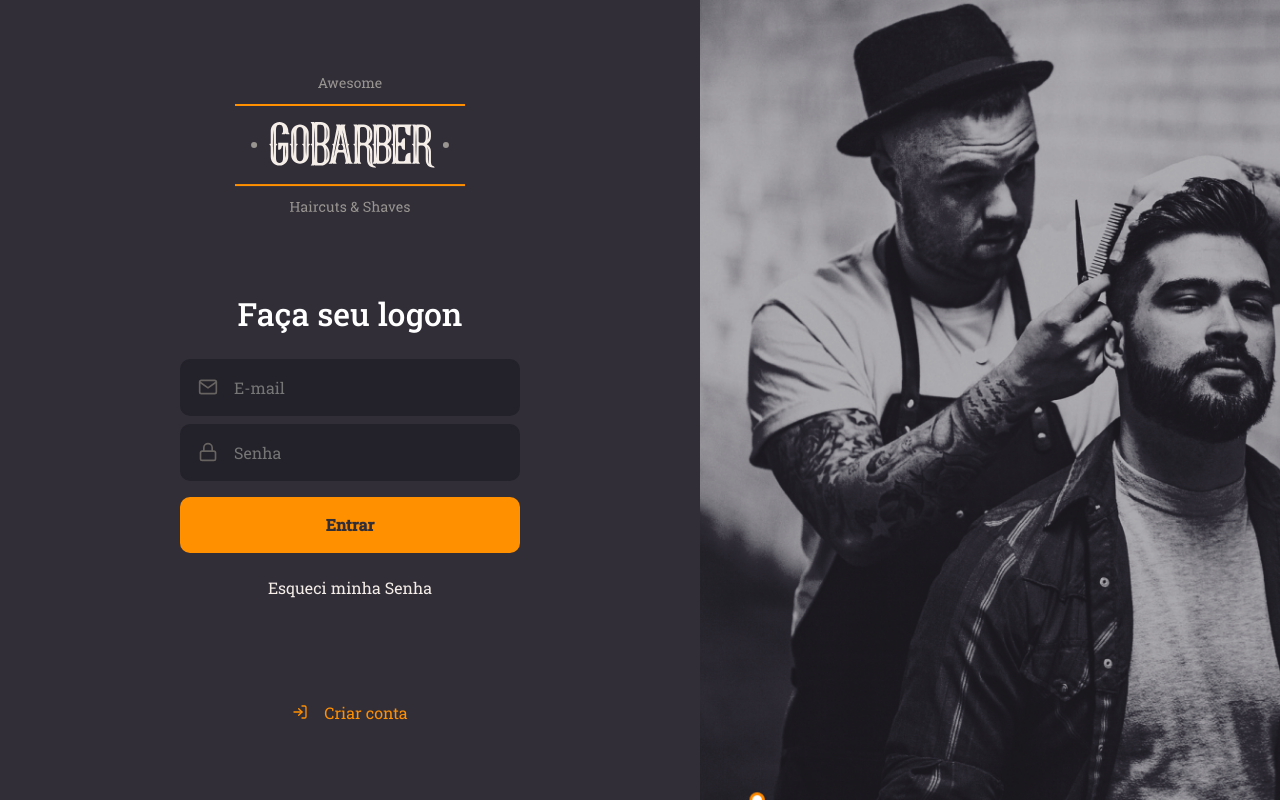
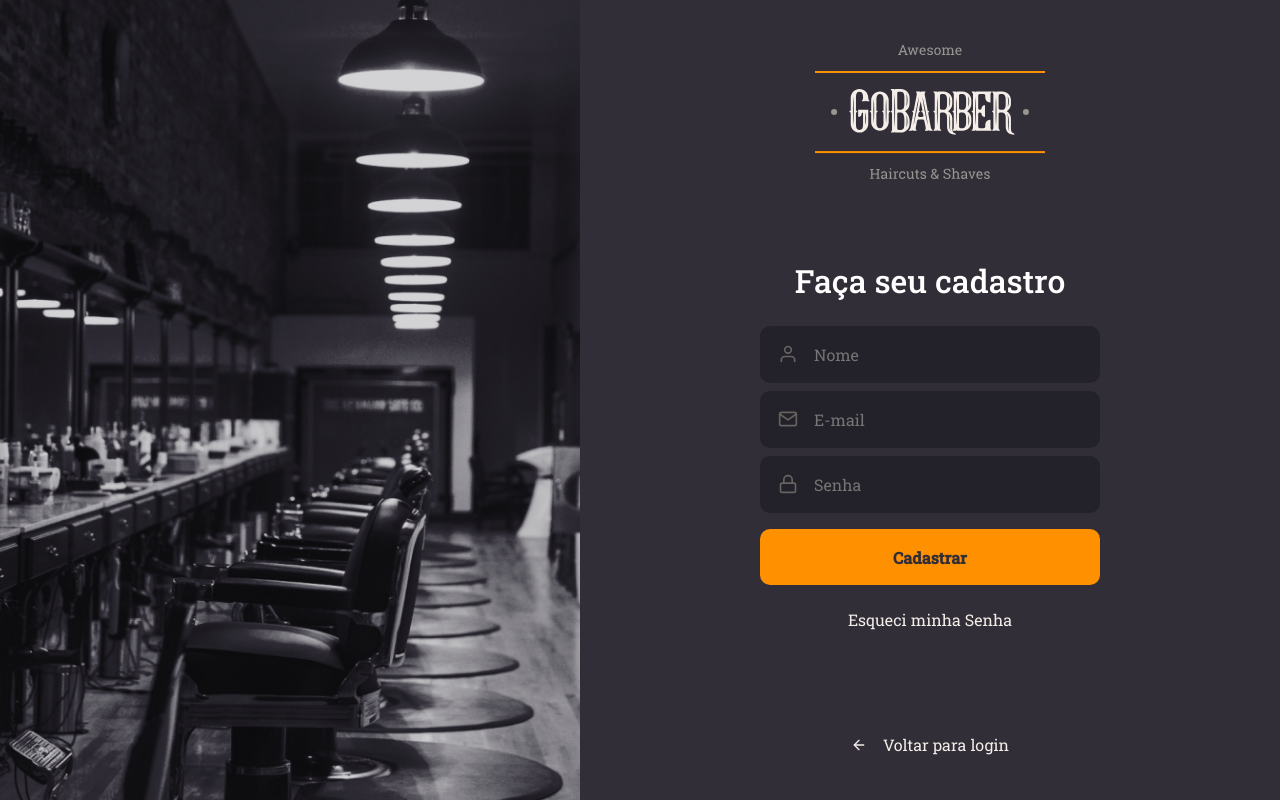
Before and after one commit to Cavalcantefilipe/goBarber-web, a React (Create React App) app: page /signup in a window 1280 px wide. Built offline with nearby package versions, Linux system fonts and the light colour scheme.

Commit message:
SignIn + SignUp + routes + history and private access

```diff
--- a/package.json
+++ b/package.json
@@ -12,6 +12,7 @@
     "@types/node": "^12.0.0",
     "@types/react": "^16.9.0",
     "@types/react-dom": "^16.9.0",
+    "@types/react-router-dom": "^5.1.5",
     "@types/styled-components": "^5.1.3",
     "@types/yup": "^0.29.7",
     "@typescript-eslint/eslint-plugin": "^4.1.0",
@@ -24,6 +25,7 @@
     "react-dom": "^16.13.1",
     "react-hook-form": "^6.8.2",
     "react-icons": "^3.11.0",
+    "react-router-dom": "^5.2.0",
     "react-scripts": "3.4.3",
     "react-spring": "^8.0.27",
     "styled-components": "^5.2.0",
--- a/src/App.tsx
+++ b/src/App.tsx
@@ -1,16 +1,16 @@
 import React from 'react';
+import { BrowserRouter as Router } from 'react-router-dom';
 import GlobalStyle from './styles/global';
-import SignIn from './pages/SignIn';
-//import SignUp from './pages/SignUp';
 import AppProviders from './hooks';
+import Routes from './routes';
 
 const App: React.FC = () => (
-  <>
+  <Router>
     <AppProviders>
-      <SignIn />
+      <Routes />
     </AppProviders>
     <GlobalStyle />
-  </>
+  </Router>
 );
 
 export default App;
--- /dev/null
+++ b/src/pages/Dashboard/index.tsx
@@ -0,0 +1,6 @@
+import React from 'react';
+import {} from 'react-router-dom';
+
+const Dashboard: React.FC = () => <h1>Dashboard</h1>;
+
+export default Dashboard;
--- a/src/pages/SignIn/index.tsx
+++ b/src/pages/SignIn/index.tsx
@@ -4,15 +4,17 @@ import logoImg from '../../assets/logo.svg';
 import Input from '../../components/Input';
 import Button from '../../components/Button';
 import { useForm } from 'react-hook-form';
-import { Container, Content, Background } from './styles';
 import * as Yup from 'yup';
+import { Link, useHistory } from 'react-router-dom';
 import validationErrors from '../../utils/getValidationErrors';
 import { useAuth } from '../../hooks/auth';
 import { useToast } from '../../hooks/toast';
+import { Container, Content, Background, AnimationContainer } from './styles';
 
 const SignIn: React.FC = () => {
   const { handleSubmit, register } = useForm();
   const [errors, setErrors] = useState({});
+  const history = useHistory();
 
   const { signIn } = useAuth();
   const { addToast } = useToast();
@@ -34,10 +36,13 @@ const SignIn: React.FC = () => {
           email: data.email,
           password: data.password,
         });
+
+        history.push('/dashboard');
       } catch (err) {
         if (err instanceof Yup.ValidationError) {
           let newErrors = validationErrors(err);
           setErrors(newErrors);
+          return;
         }
         addToast({
           type: 'error',
@@ -46,12 +51,13 @@ const SignIn: React.FC = () => {
         });
       }
     },
-    [signIn, addToast],
+    [signIn, addToast, history],
   );
 
   return (
     <Container>
       <Content>
+        <AnimationContainer>
           <img src={logoImg} alt="GoBarber" />
 
           <form onSubmit={handleSubmit(onSubmit)}>
@@ -77,10 +83,11 @@ const SignIn: React.FC = () => {
             <a href="forgot"> Esqueci minha Senha </a>
           </form>
 
-        <a href="login">
+          <Link to="/signup">
             <FiLogIn />
             Criar conta
-        </a>
+          </Link>
+        </AnimationContainer>
       </Content>
       <Background />
     </Container>
--- a/src/pages/SignIn/styles.ts
+++ b/src/pages/SignIn/styles.ts
@@ -1,4 +1,4 @@
-import styled from 'styled-components';
+import styled, { keyframes } from 'styled-components';
 import signInBackgroundImg from '../../assets/sign-in-background.png';
 import { shade } from 'polished';
 
@@ -16,6 +16,26 @@ export const Content = styled.div`
   place-content: center;
   width: 100%;
   max-width: 700px;
+`;
+
+const appearFromLeft = keyframes`
+  from {
+    opacity:0;
+    transform: translateX(-50px);
+  }
+  to{
+    opacity: 1;
+    transform:translateX(0);
+  }
+`;
+
+export const AnimationContainer = styled.div`
+  display: flex;
+  flex-direction: column;
+  align-items: center;
+  place-content: center;
+
+  animation: ${appearFromLeft} 1s;
 
   form {
     margin: 80px 0;
--- a/src/pages/SignUp/index.tsx
+++ b/src/pages/SignUp/index.tsx
@@ -5,14 +5,26 @@ import logoImg from '../../assets/logo.svg';
 import Input from '../../components/Input';
 import Button from '../../components/Button';
 import * as Yup from 'yup';
+import api from '../../services/api';
+import { useToast } from '../../hooks/toast';
+import { Link, useHistory } from 'react-router-dom';
 import validationErrors from '../../utils/getValidationErrors';
-import { Container, Content, Background } from './styles';
+import { Container, Content, Background, AnimationContainer } from './styles';
+
+interface SignUpFormData {
+  name: string;
+  email: string;
+  password: string;
+}
 
 const SignUp: React.FC = () => {
   const { handleSubmit, register } = useForm();
   const [errors, setErrors] = useState({});
+  const { addToast } = useToast();
+  const history = useHistory();
 
-  const onSubmit = useCallback(async (data: object) => {
+  const onSubmit = useCallback(
+    async data => {
       try {
         setErrors({});
         const schema = Yup.object().shape({
@@ -24,18 +36,38 @@ const SignUp: React.FC = () => {
         });
 
         await schema.validate(data, { abortEarly: false });
+
+        await api.post('/users', data);
+
+        history.push('/');
+
+        addToast({
+          type: 'success',
+          title: 'Cadastro Realizado!',
+          description: 'Você já pode fazer seu logon no GoBarber',
+        });
       } catch (err) {
+        if (err instanceof Yup.ValidationError) {
           let newErrors = validationErrors(err);
           setErrors(newErrors);
+          return;
         }
-  }, []);
+        addToast({
+          type: 'error',
+          title: 'Erro no Cadastro',
+          description: 'Ocorreu um erro ao fazer Cadastro,tente novamente',
+        });
+      }
+    },
+    [history, addToast],
+  );
 
   return (
     <Container>
       <Background />
       <Content>
+        <AnimationContainer>
           <img src={logoImg} alt="GoBarber" />
-
           <form onSubmit={handleSubmit(onSubmit)}>
             <h1>Faça seu cadastro</h1>
 
@@ -67,11 +99,11 @@ const SignUp: React.FC = () => {
 
             <a href="forgot"> Esqueci minha Senha </a>
           </form>
-
-        <a href="login">
+          <Link to="/">
             <FiArrowLeft />
             Voltar para login
-        </a>
+          </Link>
+        </AnimationContainer>
       </Content>
     </Container>
   );
--- a/src/pages/SignUp/styles.ts
+++ b/src/pages/SignUp/styles.ts
@@ -1,4 +1,4 @@
-import styled from 'styled-components';
+import styled, { keyframes } from 'styled-components';
 import signUpBackgroundImg from '../../assets/sign-up-background.png';
 import { shade } from 'polished';
 
@@ -9,6 +9,18 @@ export const Container = styled.div`
   align-items: stretch;
 `;
 
+const appearFromRight = keyframes`
+
+  from {
+    opacity:0;
+    transform: translateX(50px);
+  }
+  to{
+    opacity: 1;
+    transform:translateX(0);
+  }
+`;
+
 export const Content = styled.div`
   display: flex;
   flex-direction: column;
@@ -16,7 +28,14 @@ export const Content = styled.div`
   place-content: center;
   width: 100%;
   max-width: 700px;
+`;
 
+export const AnimationContainer = styled.div`
+  display: flex;
+  flex-direction: column;
+  align-items: center;
+  place-content: center;
+  animation: ${appearFromRight} 1s;
   form {
     margin: 80px 0;
     width: 340px;
--- /dev/null
+++ b/src/routes/Route.tsx
@@ -0,0 +1,41 @@
+import React from 'react';
+import {
+  Redirect,
+  Route as ReactDomRoute,
+  RouteProps as ReactDOMRouterProps,
+} from 'react-router-dom';
+
+import { useAuth } from '../hooks/auth';
+
+interface RouteProps extends ReactDOMRouterProps {
+  isPrivate?: boolean;
+  component: React.ComponentType;
+}
+
+const Route: React.FC<RouteProps> = ({
+  isPrivate = false,
+  component: Component,
+  ...rest
+}) => {
+  const { user } = useAuth();
+
+  return (
+    <ReactDomRoute
+      {...rest}
+      render={({ location }) => {
+        return isPrivate === !!user ? (
+          <Component />
+        ) : (
+          <Redirect
+            to={{
+              pathname: isPrivate ? '/' : '/dashboard',
+              state: { from: location },
+            }}
+          />
+        );
+      }}
+    />
+  );
+};
+
+export default Route;
--- /dev/null
+++ b/src/routes/index.tsx
@@ -0,0 +1,18 @@
+import React from 'react';
+import { Switch } from 'react-router-dom';
+
+import Route from './Route';
+
+import SignIn from '../pages/SignIn';
+import SignUp from '../pages/SignUp';
+import Dashboard from '../pages/Dashboard';
+
+const Routes: React.FC = () => (
+  <Switch>
+    <Route path="/" exact component={SignIn} />
+    <Route path="/signup" component={SignUp} />
+    <Route path="/dashboard" component={Dashboard} isPrivate />
+  </Switch>
+);
+
+export default Routes;
```
Also changed, not shown: 1 other file (tests, documents, lock files or other folders). Lines whose indentation alone changed are shown as unchanged.
